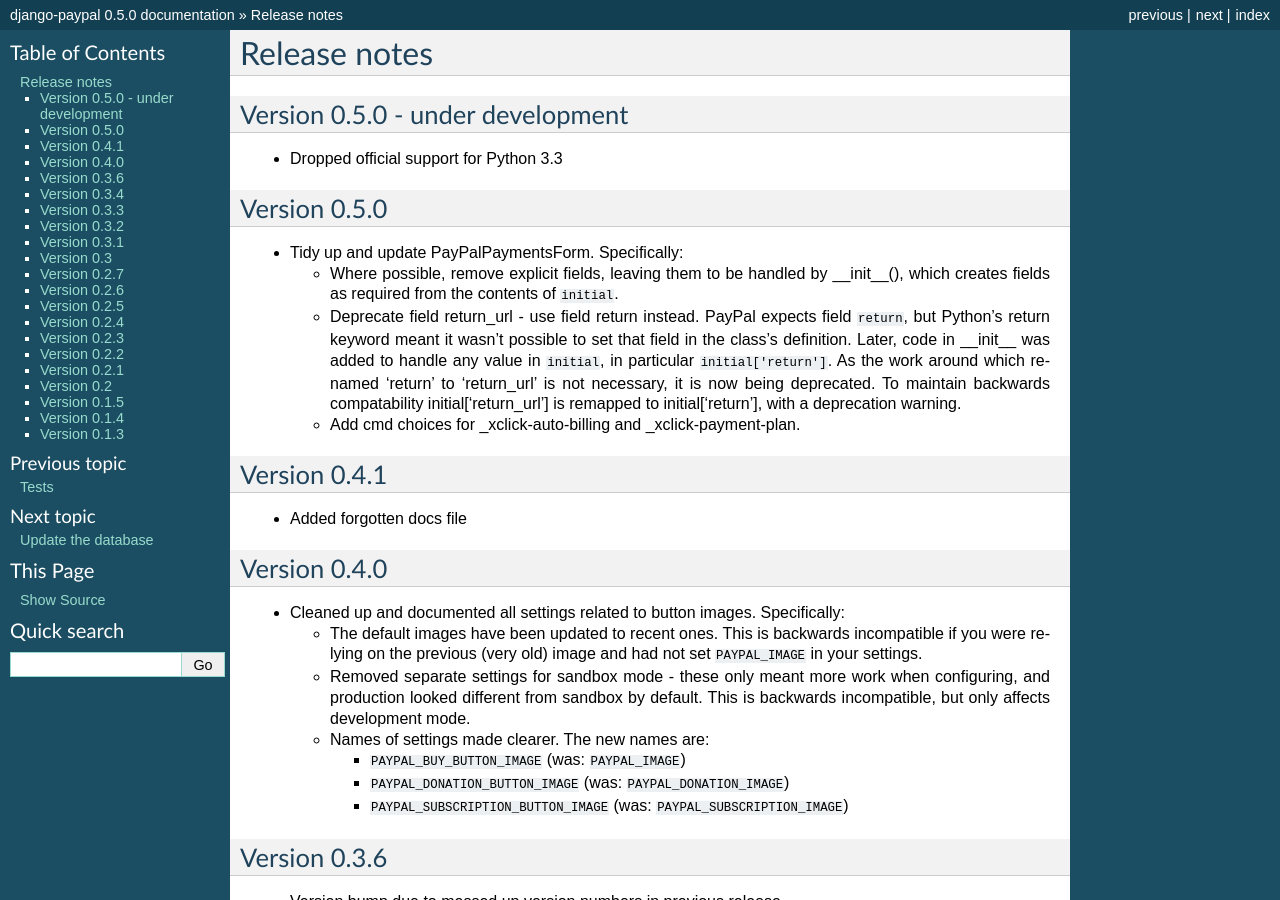
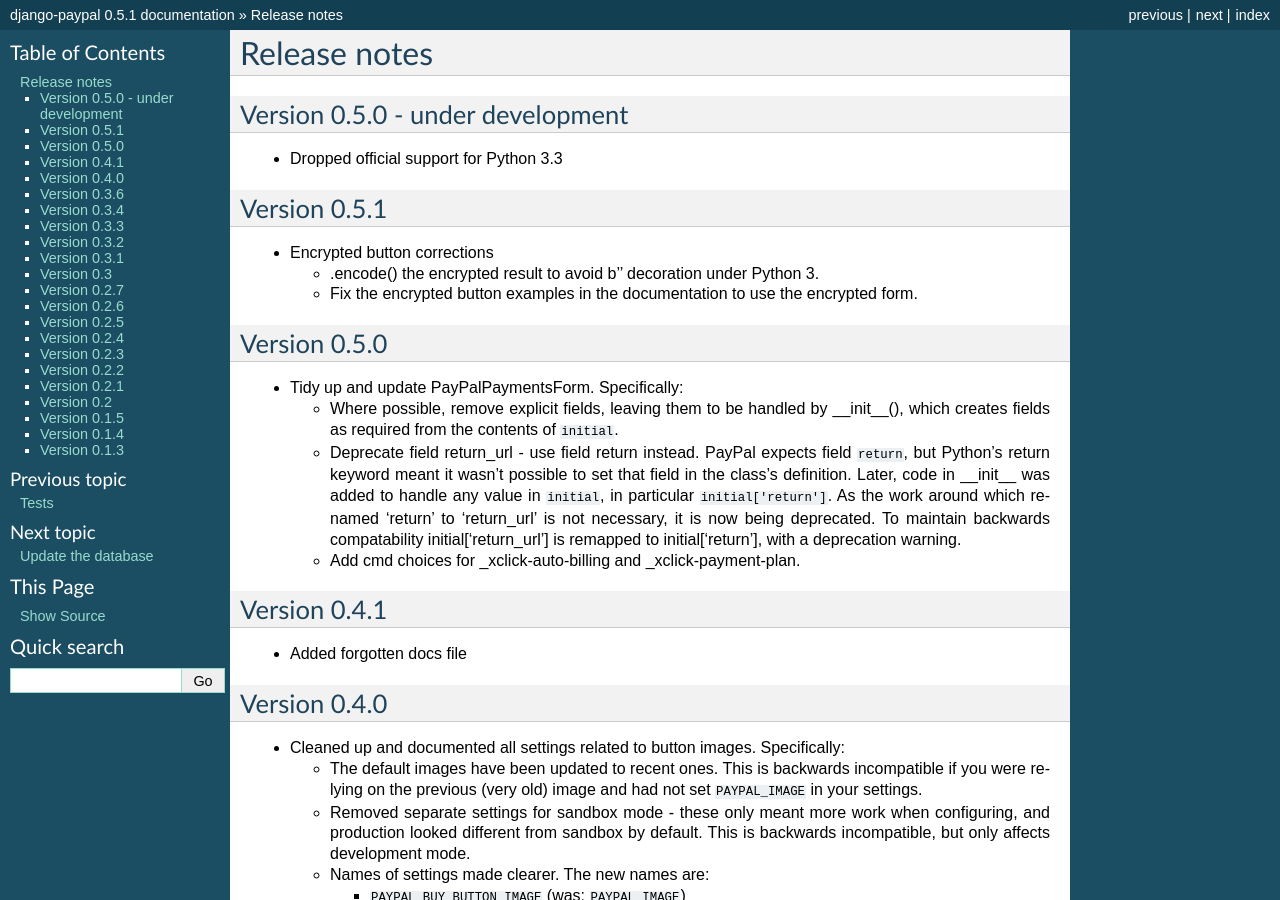
Before and after one commit to spookylukey/django-paypal, a Sphinx documentation site: the page built from docs/release_notes.rst, in a window 1280 px wide and 900 px high. Built offline with Sphinx 7.4.7, drawn with Linux system fonts in a browser that asks for light colours; some of the changed text lies outside the part shown.

Commit message:
Bump the version to 0.5.1

```diff
--- a/docs/conf.py
+++ b/docs/conf.py
@@ -49,9 +49,9 @@
 # built documents.
 #
 # The short X.Y version.
-version = '0.5.0'
+version = '0.5.1'
 # The full version, including alpha/beta/rc tags.
-release = '0.5.0'
+release = '0.5.1'
 
 # The language for content autogenerated by Sphinx. Refer to documentation
 # for a list of supported languages.
--- a/docs/release_notes.rst
+++ b/docs/release_notes.rst
@@ -7,6 +7,15 @@
 
 * Dropped official support for Python 3.3
 
+
+Version 0.5.1
+-------------
+
+* Encrypted button corrections
+
+  * .encode() the encrypted result to avoid b'' decoration under Python 3.
+
+  * Fix the encrypted button examples in the documentation to use the encrypted form.
 
 Version 0.5.0
 -------------
--- a/paypal/__init__.py
+++ b/paypal/__init__.py
@@ -1 +1 @@
-__version__ = "0.5.0"
+__version__ = "0.5.1"
--- a/setup.py
+++ b/setup.py
@@ -14,7 +14,7 @@
 
 setup(
     name='django-paypal',
-    version="0.5.0",
+    version="0.5.1",
     author='John Boxall',
     author_email='john@handimobility.ca',
     maintainer="Luke Plant",
```
